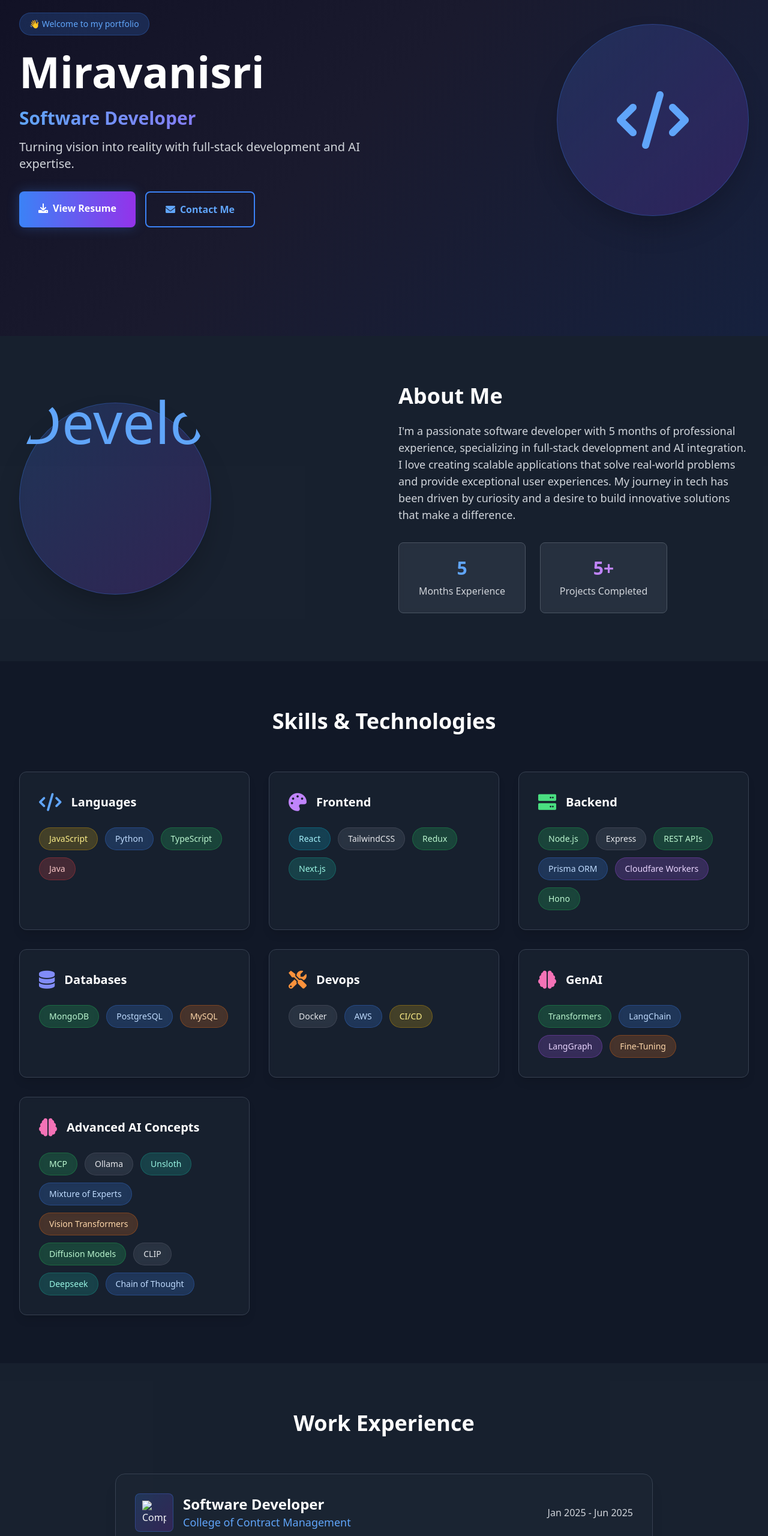
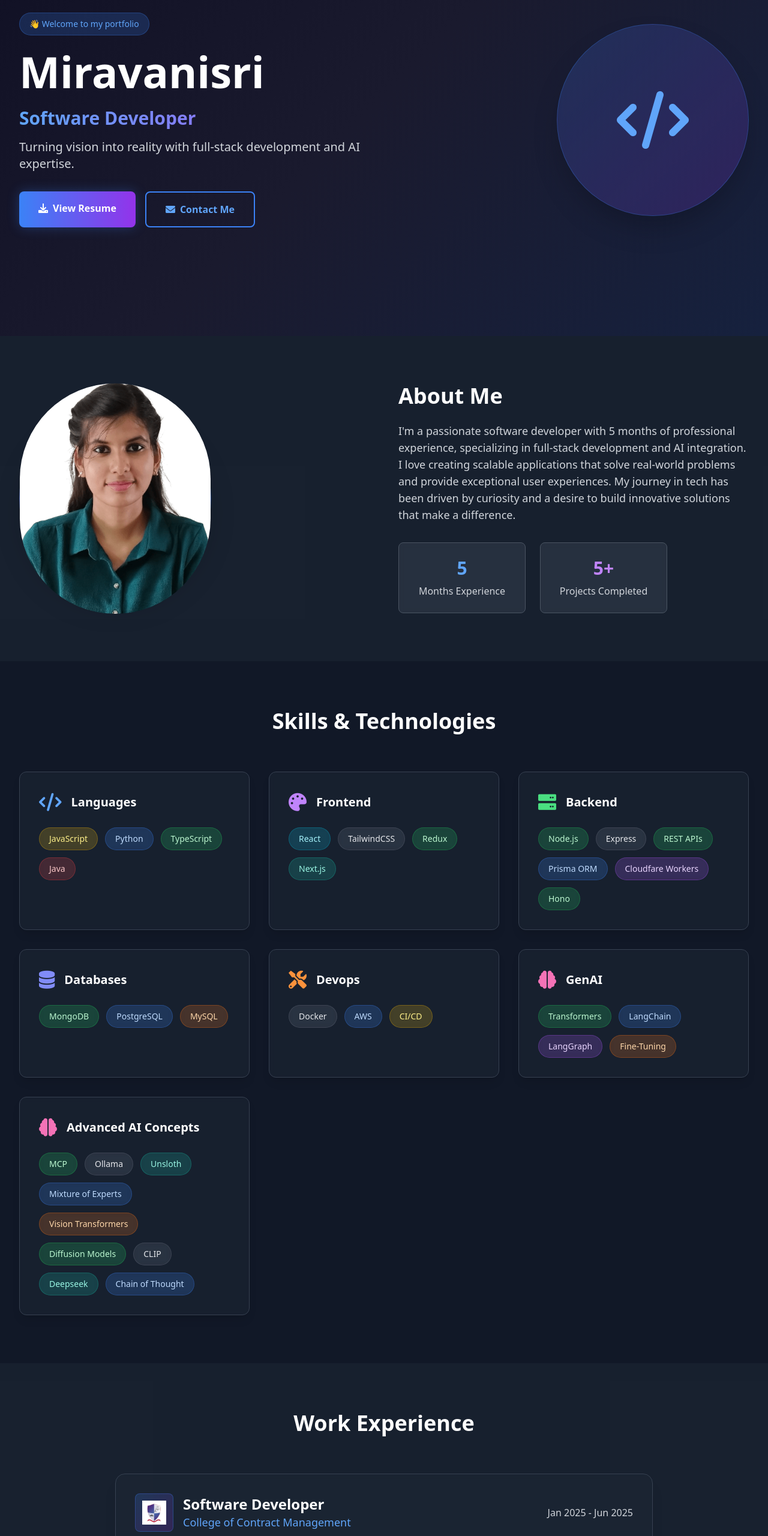
Before and after one commit to miravanisri/Miravanisri_Portfolio, a plain HTML site: page index.html in a window 1280 px wide. Shown: the part 240-2800 px from the top of the page at 60% size. Drawn offline with nearby package versions, Linux system fonts and the light colour scheme; files whose address does not match are found by name.

Commit message:
added images

```diff
--- a/index.html
+++ b/index.html
@@ -196,7 +196,7 @@
                 email: "miravanisri222@gmail.com", // 👉 Replace with your email
                 phone: "+91 8778736358", // 👉 Replace with your phone (optional)
                 location: "Bengaluru, India", // 👉 Replace with your location
-                resumeLink: "/Assets/documents/Miravanisri_Resume.pdf", // 👉 Upload your resume and update path
+                resumeLink: "/Assets/documents/MiravanisriResume.pdf", // 👉 Upload your resume and update path
                 profileImage: "/Assets/images/profile.png", // 👉 Upload your profile photo
                 heroImage: "/assets/images/hero-illustration.svg", // 👉 Upload hero illustration
                 experience: "5 months", // 👉 Update your experience
@@ -218,7 +218,7 @@
                 company: "College of Contract Management", // 👉 Replace with your company name
                 position: "Software Developer", // 👉 Replace with your position
                 duration: "Jan 2025 - Jun 2025", // 👉 Replace with your employment dates
-                logo: "/Assets/images/ccm.png", // 👉 Upload company logo
+                logo: "/Assets/images/ccm.jpg", // 👉 Upload company logo
                 description: "Working on cutting-edge web applications and AI solutions", // 👉 Brief job description
                 responsibilities: [ // 👉 Replace with your actual responsibilities
                     "Developed and maintained full-stack web applications using React, Laravel, and MySQL",
@@ -581,7 +581,7 @@
                                         <i class="fas fa-building"></i>
                                     </div> -->
                                     <div class="w-12 h-12 sm:w-16 sm:h-16 bg-gradient-to-br from-blue-500/20 to-purple-600/20 rounded-lg flex items-center justify-center mr-4 border border-blue-500/30 flex-shrink-0">
-  <img src="/Assets/images/ccm.png" alt="Company Logo" class="w-8 h-8 sm:w-10 sm:h-10 object-contain" />
+  <img src="/Assets/images/ccm.jpg" alt="Company Logo" class="w-8 h-8 sm:w-10 sm:h-10 object-contain" />
 </div>
 
 
@@ -719,7 +719,7 @@
                                         <div class="w-10 h-10 sm:w-12 sm:h-12 bg-purple-500/20 rounded-lg flex items-center justify-center mr-4 border border-purple-500/30 flex-shrink-0">
                                             <i class="fas fa-file-download text-purple-400 text-lg sm:text-xl"></i>
                                         </div>
-                                        <a href="" target="_blank" download="Miravanisri_Resume.pdf" id="contact-resume" class="text-blue-400 hover:text-blue-300 transition-colors text-base sm:text-lg font-medium">Download Resume</a>
+                                        <a href="" target="_blank" download="MiravanisriResume.pdf" id="contact-resume" class="text-blue-400 hover:text-blue-300 transition-colors text-base sm:text-lg font-medium">Download Resume</a>
                                     </div>
                                 </div>
                             </div>
```
Also changed, not shown: Assets/images/blog.png (added), Assets/images/ccm.jpg (added), Assets/images/pay.png (added), Assets/images/profile.png (added), Assets/images/sd.png (added), 1 other file.
